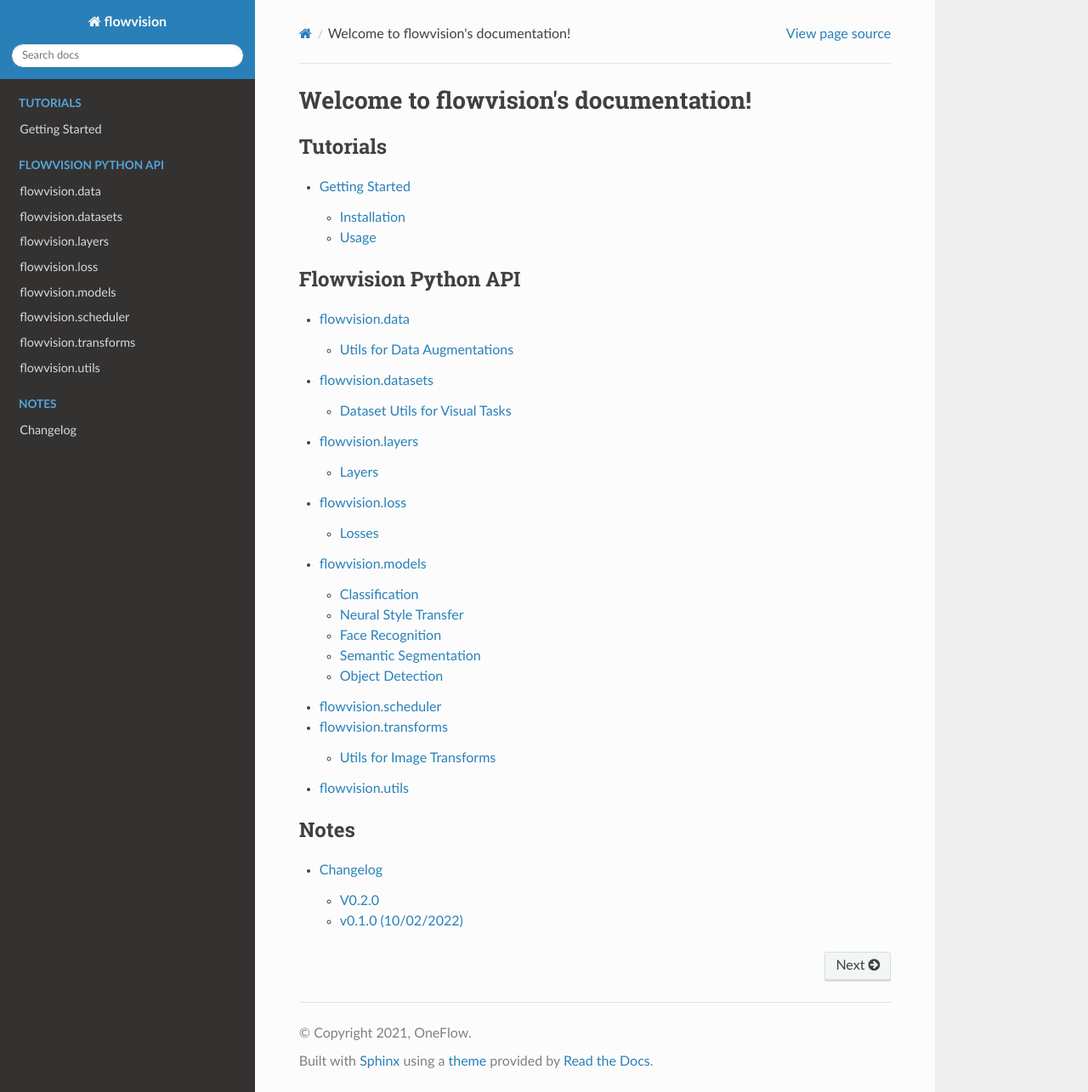
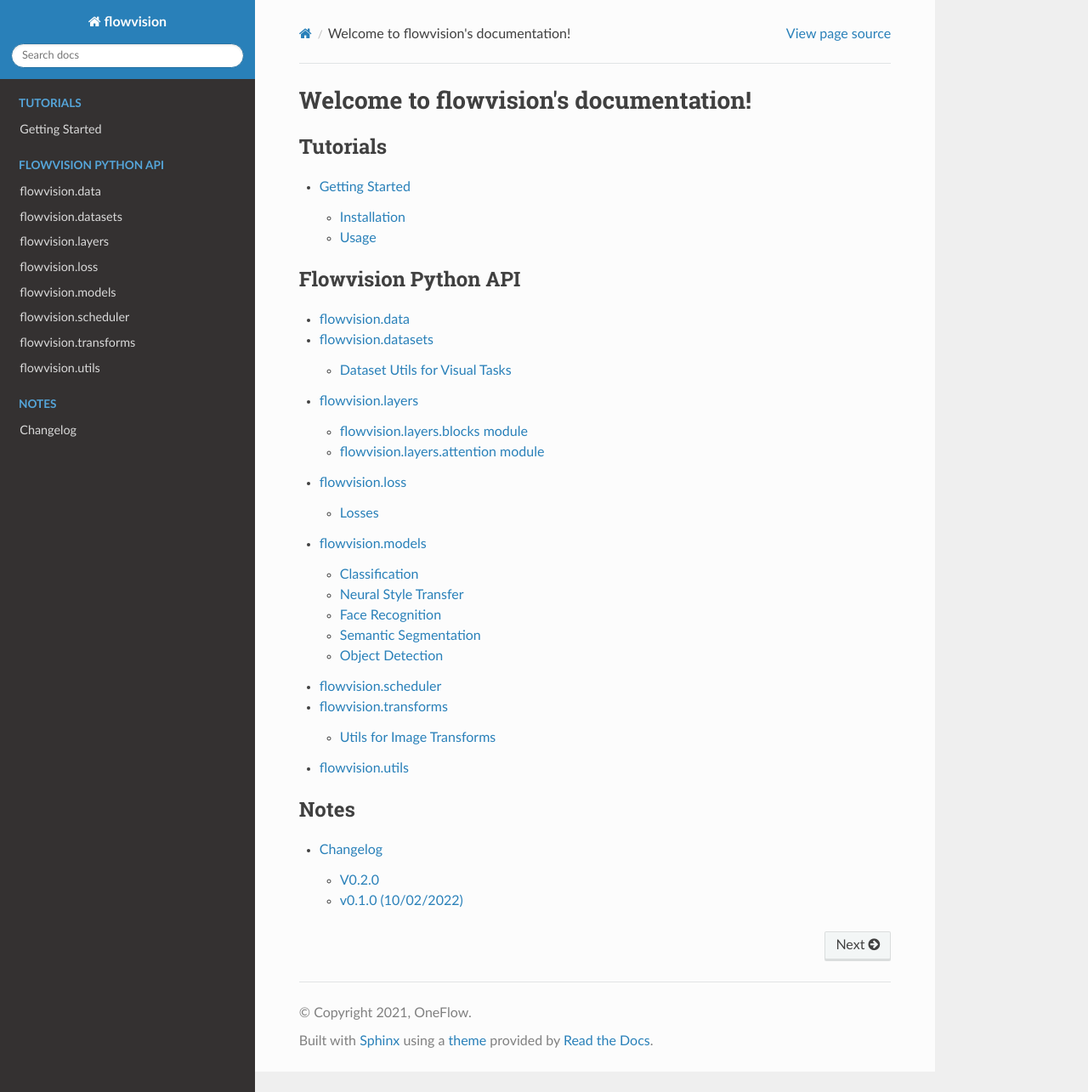
Before and after one commit to Oneflow-Inc/vision, a Sphinx documentation site: the page built from docs/source/index.rst, in a window 1280 px wide and 1285 px high. Shown: the whole window at 85% size. Built offline with Sphinx 7.4.7 and the Read the Docs theme 2.0.0, drawn with Linux system fonts in a browser that asks for light colours; the version number is read from the project's files by our own code.

Commit message:
add data augment docs

```diff
--- a/docs/source/flowvision.data.rst
+++ b/docs/source/flowvision.data.rst
@@ -1,5 +1,11 @@
 flowvision.data
 ##############################
+Advanced data augmentations
 
-Utils for Data Augmentations
-=============================
+
+.. currentmodule:: flowvision.data
+.. automodule:: flowvision.data
+    :members:
+        rand_augment_transform,
+        augment_and_mix_transform,
+        auto_augment_transform,
--- a/docs/source/flowvision.layers.rst
+++ b/docs/source/flowvision.layers.rst
@@ -3,15 +3,23 @@
 
 Plug and Play Modules or Functions that are specific for Computer Vision Tasks
 
-Layers
-==============================
+flowvision.layers.blocks module
+================================
 
 .. currentmodule:: flowvision.layers
-.. automodule:: flowvision.layers
+.. automodule:: flowvision.layers.blocks
     :members:
         nms,
         batched_nms,
         box_iou,
         FeaturePyramidNetwork,
         MultiScaleRoIAlign,
-        SEModule
+
+
+flowvision.layers.attention module
+===================================
+
+.. currentmodule:: flowvision.layers
+.. automodule:: flowvision.layers.attention
+    :members:
+        SEModule,
```
Also changed, not shown: 2 other files.
